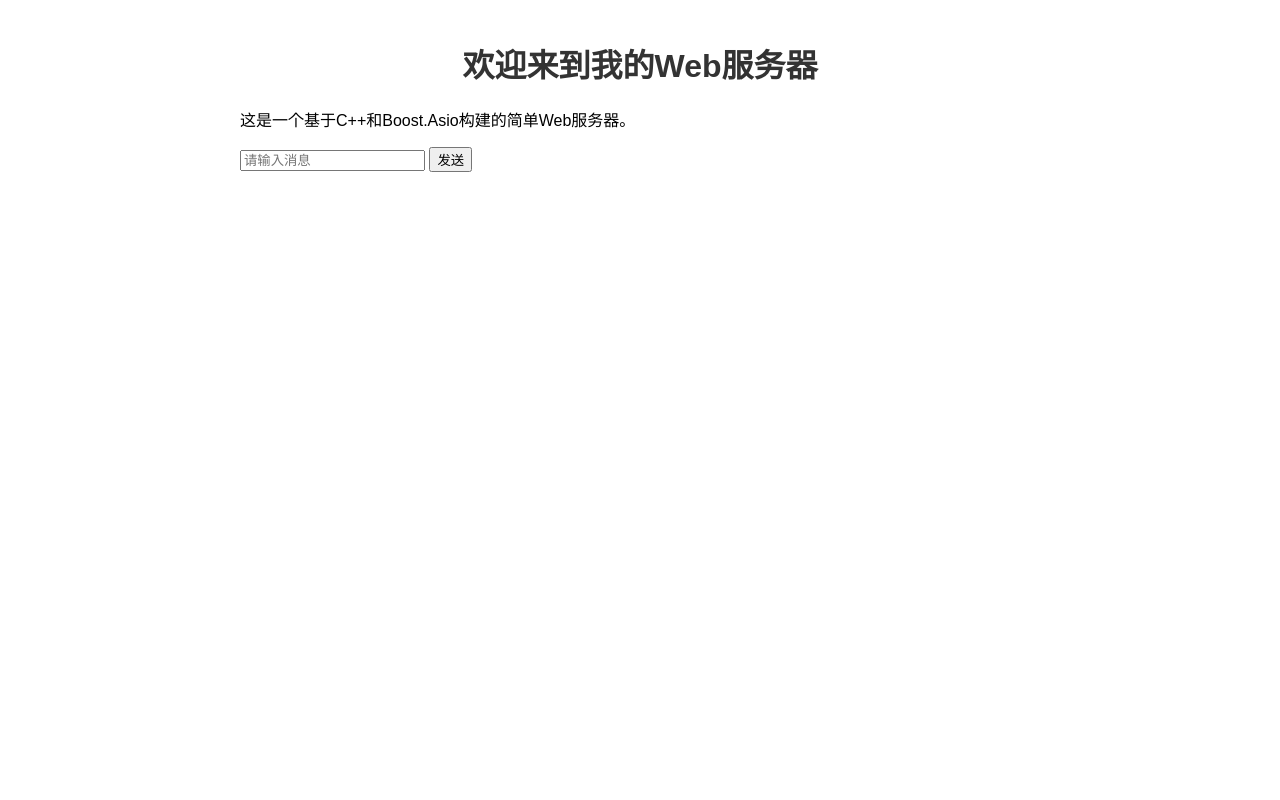
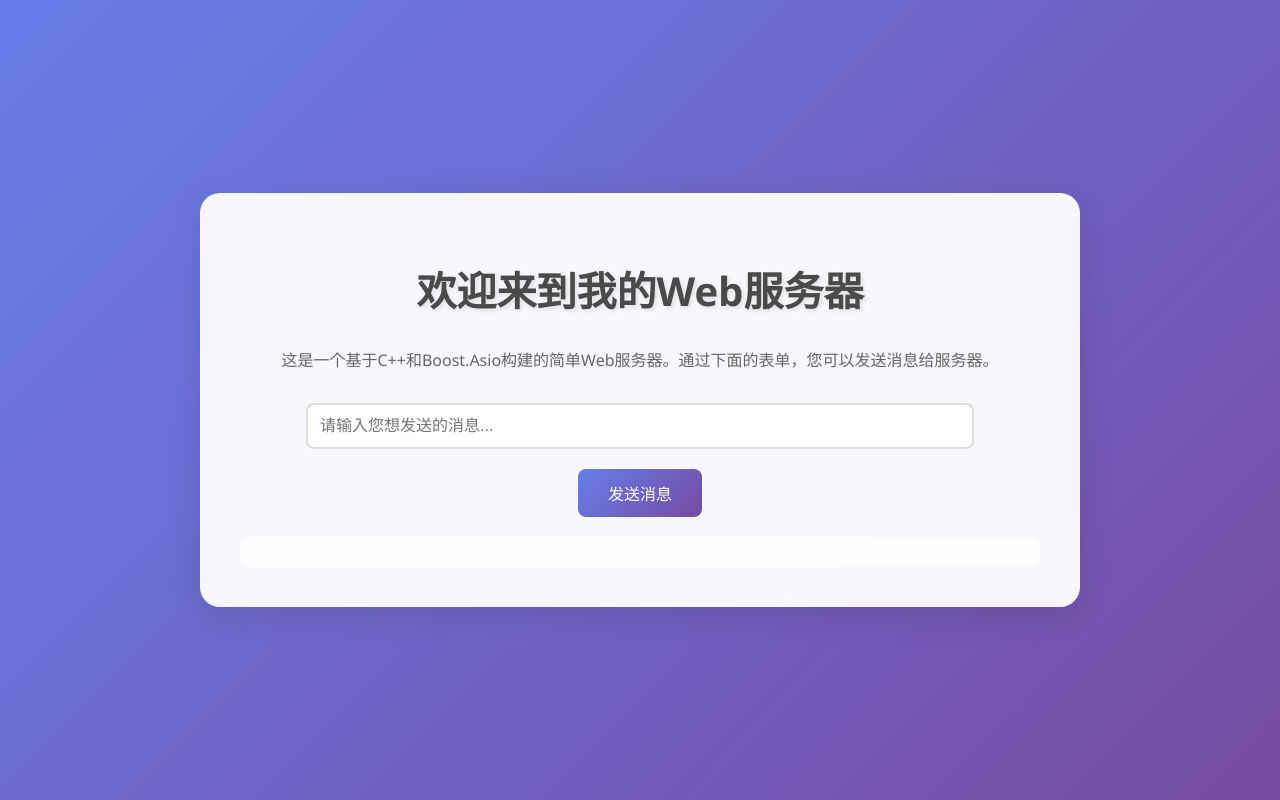
Before and after one commit to MikhayEeer/own_server, a plain HTML site: page frontend/index.html in a window 1280 px wide. Drawn offline with Linux system fonts and the light colour scheme.

Commit message:
update html

```diff
--- a/frontend/index.html
+++ b/frontend/index.html
@@ -5,30 +5,103 @@
     <meta charset="utf-8">
     <style>
         body {
-            font-family: Arial, sans-serif;
-            margin: 40px auto;
+            font-family: 'Segoe UI', Tahoma, Geneva, Verdana, sans-serif;
+            margin: 0;
+            min-height: 100vh;
+            background: linear-gradient(135deg, #667eea 0%, #764ba2 100%);
+            display: flex;
+            justify-content: center;
+            align-items: center;
+            color: #333;
+        }
+
+        .container {
+            background: rgba(255, 255, 255, 0.95);
+            border-radius: 20px;
+            padding: 40px;
+            box-shadow: 0 8px 32px rgba(0, 0, 0, 0.1);
+            backdrop-filter: blur(10px);
+            width: 80%;
             max-width: 800px;
-            padding: 0 20px;
+            text-align: center;
         }
+
         h1 {
-            color: #333;
-            text-align: center;
+            color: #4a4a4a;
+            margin-bottom: 30px;
+            font-size: 2.5em;
+            text-shadow: 2px 2px 4px rgba(0, 0, 0, 0.1);
+        }
+
+        p {
+            color: #666;
+            line-height: 1.6;
+            margin-bottom: 30px;
+        }
+
+        form {
+            display: flex;
+            flex-direction: column;
+            align-items: center;
+            gap: 20px;
+        }
+
+        input[type="text"] {
+            width: 80%;
+            padding: 12px;
+            border: 2px solid #ddd;
+            border-radius: 8px;
+            font-size: 16px;
+            transition: all 0.3s ease;
+        }
+
+        input[type="text"]:focus {
+            border-color: #667eea;
+            outline: none;
+            box-shadow: 0 0 10px rgba(102, 126, 234, 0.3);
+        }
+
+        button {
+            background: linear-gradient(135deg, #667eea 0%, #764ba2 100%);
+            color: white;
+            border: none;
+            padding: 12px 30px;
+            border-radius: 8px;
+            font-size: 16px;
+            cursor: pointer;
+            transition: transform 0.2s ease, box-shadow 0.2s ease;
+        }
+
+        button:hover {
+            transform: translateY(-2px);
+            box-shadow: 0 5px 15px rgba(0, 0, 0, 0.2);
+        }
+
+        #response {
+            margin-top: 20px;
+            padding: 15px;
+            border-radius: 8px;
+            background: rgba(255, 255, 255, 0.8);
         }
     </style>
 </head>
 <body>
-    <h1>欢迎来到我的Web服务器</h1>
-    <p>这是一个基于C++和Boost.Asio构建的简单Web服务器。</p>
-    <form id="messageForm" onsubmit="sendMessage(event)">
-        <input type="text" id="message" name="message" placeholder="请输入消息">
-        <button type="submit">发送</button>
-    </form>
-    <div id="response"></div>
+    <div class="container">
+        <h1>欢迎来到我的Web服务器</h1>
+        <p>这是一个基于C++和Boost.Asio构建的简单Web服务器。通过下面的表单，您可以发送消息给服务器。</p>
+
+        <form id="messageForm" onsubmit="sendMessage(event)">
+            <input type="text" id="message" name="message" placeholder="请输入您想发送的消息...">
+            <button type="submit">发送消息</button>
+        </form>
+        <div id="response"></div>
+    </div>
 
     <script>
         async function sendMessage(event) {
             event.preventDefault();
             const message = document.getElementById('message').value;
+            const responseDiv = document.getElementById('response');
 
             try {
                 const response = await fetch('http://localhost:8080/submit', {
@@ -40,12 +113,14 @@
                 });
 
                 const result = await response.text();
-                document.getElementById('response').textContent = '服务器响应: ' + result;
+                responseDiv.innerHTML = '服务器响应: ' + result;
+                responseDiv.style.animation = 'fadeIn 0.5s';
             } catch (error) {
                 console.error('Error:', error);
+                responseDiv.innerHTML = '发送失败: ' + error.message;
+                responseDiv.style.color = '#ff4444';
             }
         }
     </script>
-
 </body>
 </html>
```
